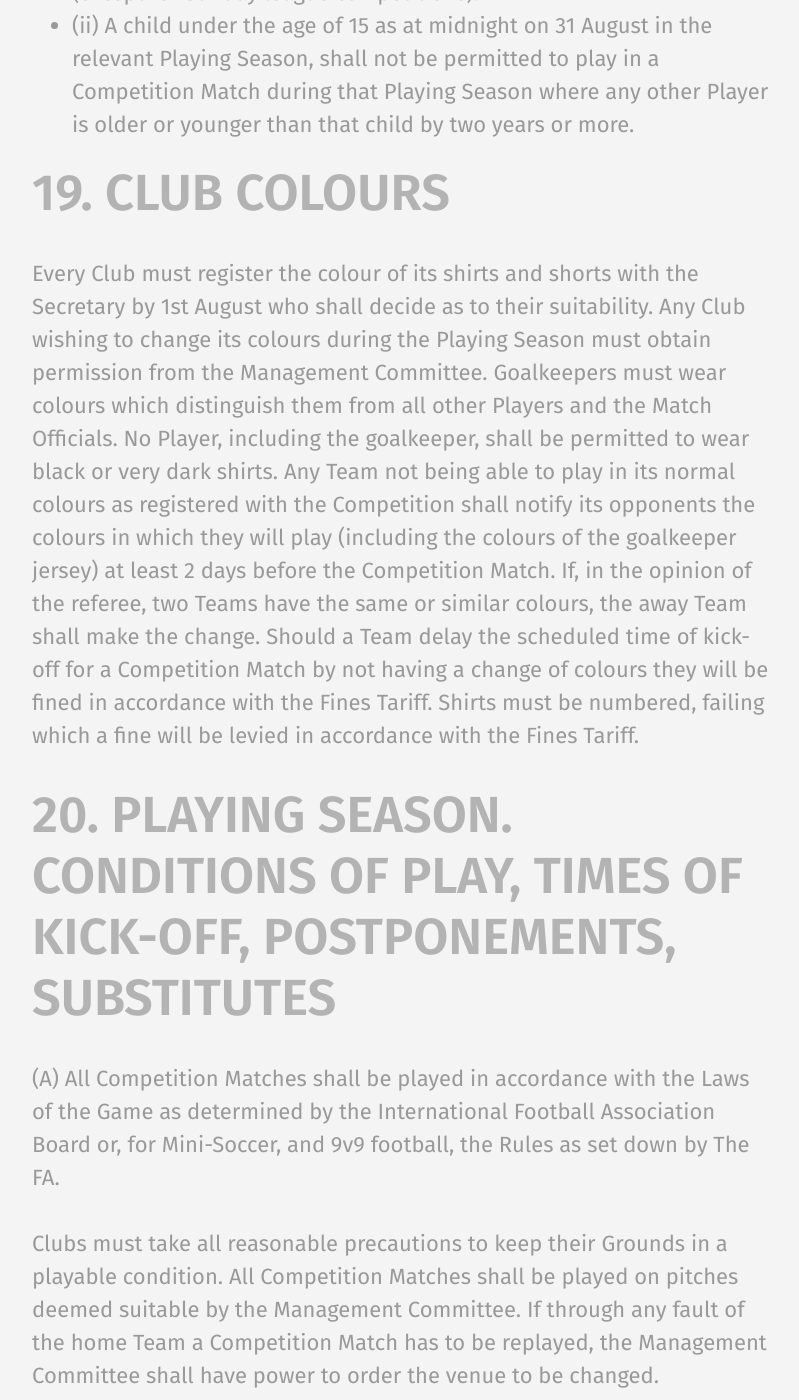
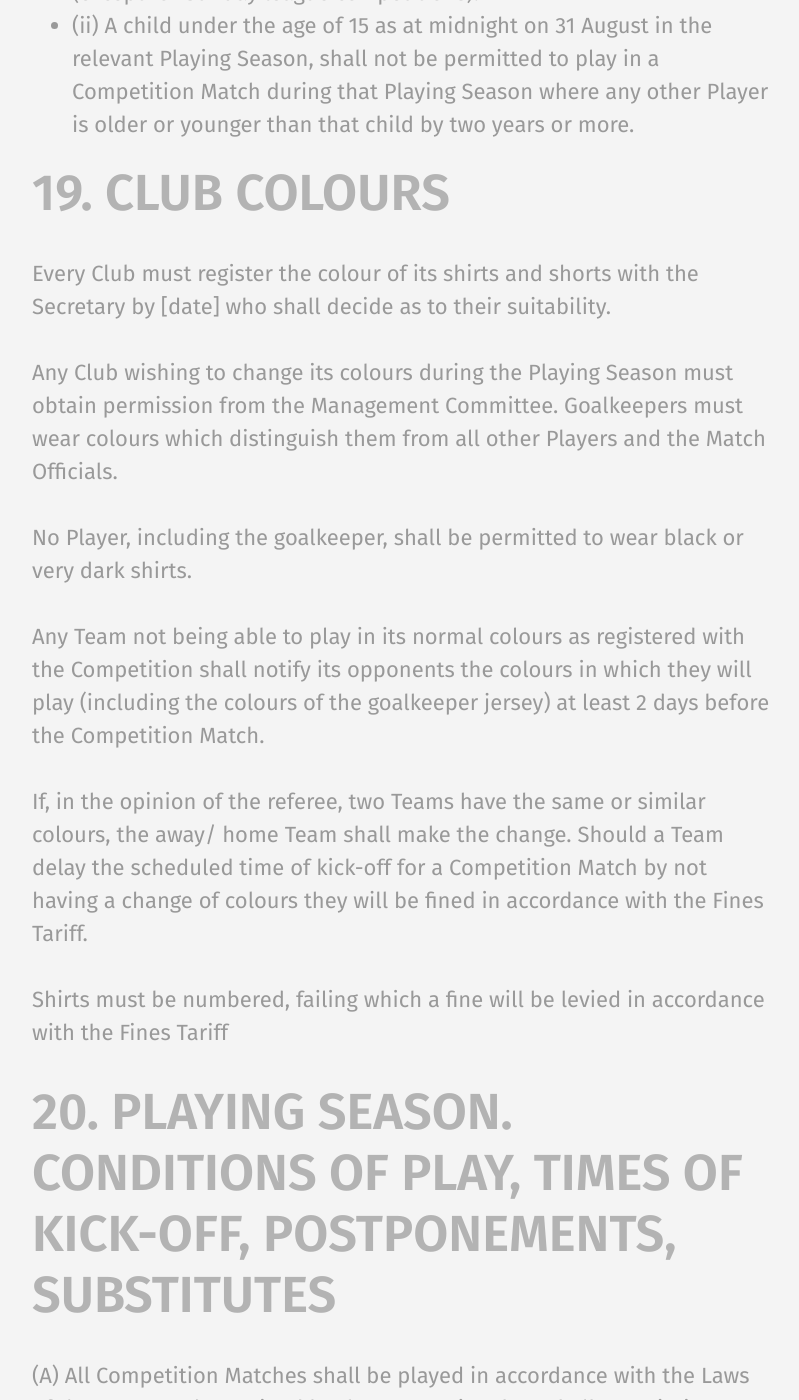
Before and after one commit to rotherleague/Rother, a Jekyll site: the page built from rules.md, in a window 1280 px wide and 1400 px high, scrolled down 36116 px. Shown: the whole window, without its empty margins (56-855 px from the left). Built offline with Jekyll 4.4.1, drawn with Linux system fonts in a browser that asks for light colours.

Commit message:
Update 19.md

```diff
--- a/_includes/rules/19.md
+++ b/_includes/rules/19.md
@@ -1,8 +1,13 @@
 # 19. CLUB COLOURS
-Every Club must register the colour of its shirts and shorts with the Secretary by 1st August who shall decide as to their suitability.
+Every Club must register the colour of its shirts and shorts with the Secretary by [date] who shall decide as to their suitability.
+
 Any Club wishing to change its colours during the Playing Season must obtain permission from the Management Committee.
 Goalkeepers must wear colours which distinguish them from all other Players and the Match Officials.
+
 No Player, including the goalkeeper, shall be permitted to wear black or very dark shirts.
-Any Team not being able to play in its normal colours as registered with the Competition shall notify its opponents the colours in which they will play (including the colours of the goalkeeper jersey) at least 2 days before the Competition Match.
-If, in the opinion of the referee, two Teams have the same or similar colours, the away Team shall make the change. Should a Team delay the scheduled time of kick-off for a Competition Match by not having a change of colours they will be fined in accordance with the Fines Tariff.
-Shirts must be numbered, failing which a fine will be levied in accordance with the Fines Tariff.
+
+Any Team not being able to play in its normal colours as registered with the Competition shall notify its opponents the colours in which they will play (including the colours of the goalkeeper jersey)  at least  2  days before the Competition Match.
+
+If, in the opinion of the referee, two Teams have the same or similar colours, the away/ home Team shall make the change. Should a Team delay the scheduled time of kick-off for a Competition Match by not having a change of colours they will be fined in accordance with the Fines Tariff.
+
+Shirts must be numbered, failing which a fine will be levied in accordance with the Fines Tariff
```
